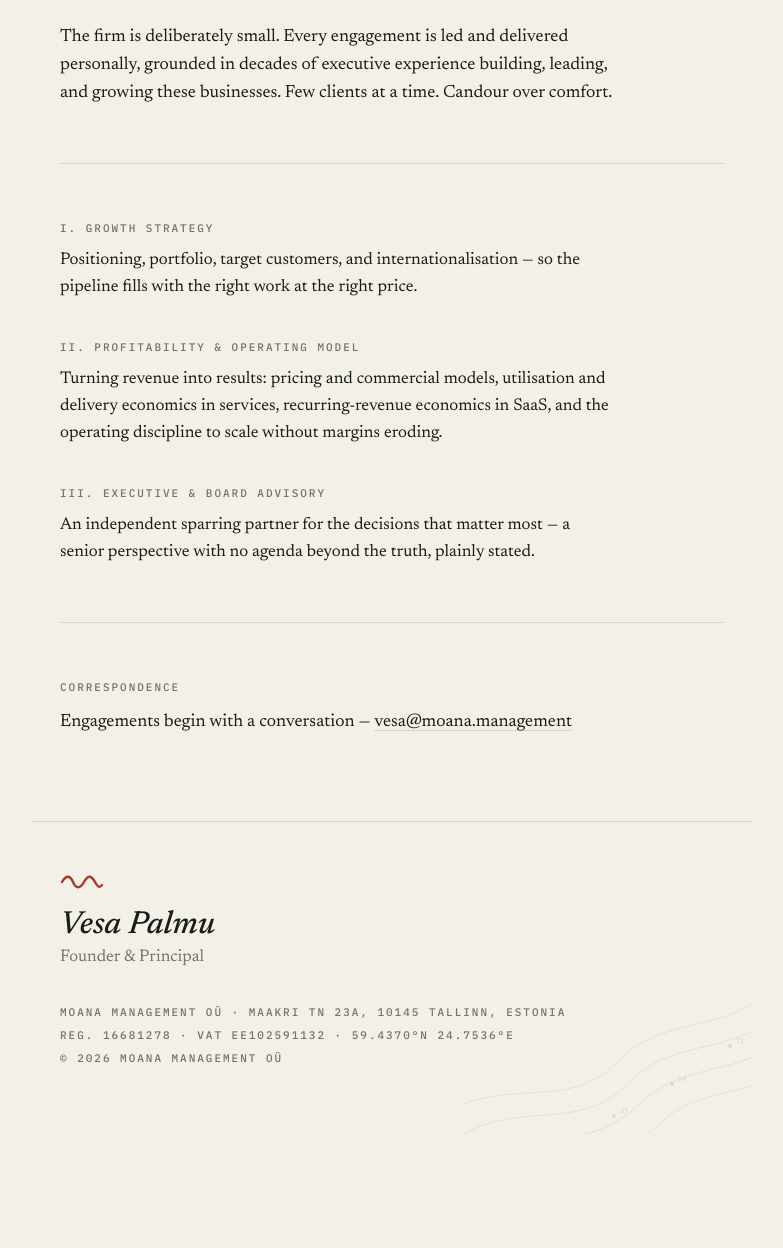
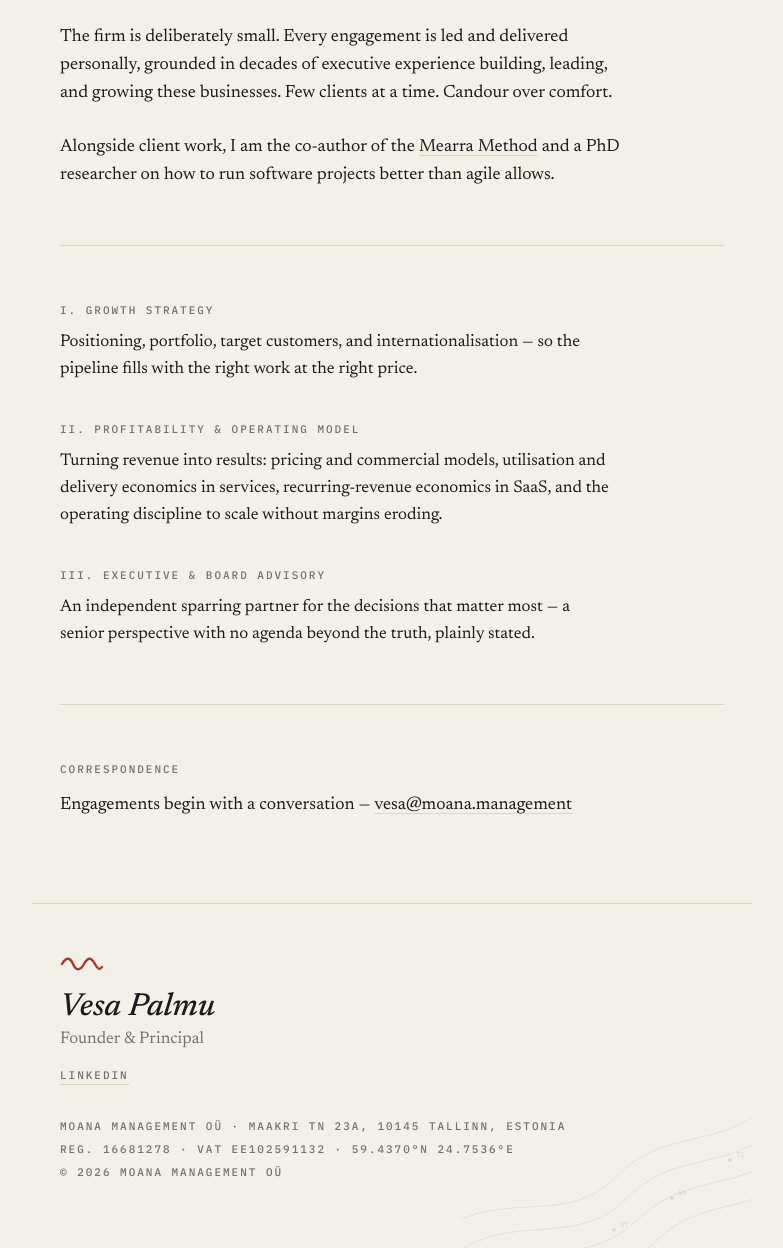
Before and after one commit to lobsterist/moana.management, a website: page public/index.html in a window 1280 px wide. Shown: the part 610-1858 px from the top of the page, without its empty margins (248-1031 px from the left). Before the commit the page ends 1744 px from the top, so only its background shows below. Drawn offline with Linux system fonts and the light colour scheme.

Commit message:
Add Mearra Method + PhD research mention and LinkedIn link
Co-Authored-By: Claude Fable 5 <noreply@anthropic.com>

```diff
--- a/public/index.html
+++ b/public/index.html
@@ -78,6 +78,14 @@
     max-width: 58ch;
     margin-bottom: 26px;
   }
+  p.body a {
+    color: var(--ink);
+    text-decoration: underline;
+    text-decoration-color: var(--hairline);
+    text-underline-offset: 4px;
+    transition: text-decoration-color 0.2s;
+  }
+  p.body a:hover { text-decoration-color: var(--red); }
   hr {
     border: 0;
     border-top: 1px solid var(--hairline);
@@ -123,8 +131,19 @@
   .sig-title {
     color: var(--graphite);
     font-size: 1.05rem;
+    margin-bottom: 14px;
+  }
+  .sig-links {
     margin-bottom: 30px;
   }
+  .sig-links a {
+    color: var(--graphite);
+    text-decoration: none;
+    border-bottom: 1px solid var(--hairline);
+    padding-bottom: 2px;
+    transition: color 0.2s, border-color 0.2s;
+  }
+  .sig-links a:hover { color: var(--ink); border-color: var(--red); }
   .legal {
     color: var(--graphite);
     line-height: 2.1;
@@ -164,6 +183,8 @@
 
   <p class="body">The firm is deliberately small. Every engagement is led and delivered personally, grounded in decades of executive experience building, leading, and growing these businesses. Few clients at a time. Candour over comfort.</p>
 
+  <p class="body">Alongside client work, I am the co-author of the <a href="https://method.mearra.com">Mearra Method</a> and a PhD researcher on how to run software projects better than agile allows.</p>
+
   <hr>
 
   <section class="svc">
@@ -193,6 +214,7 @@
   </svg>
   <div class="sig-name">Vesa Palmu</div>
   <div class="sig-title">Founder &amp; Principal</div>
+  <div class="sig-links mono"><a href="https://www.linkedin.com/in/vesapalmu/">LinkedIn</a></div>
   <p class="legal mono">
     Moana Management OÜ · Maakri tn 23a, 10145 Tallinn, Estonia<br>
     Reg. 16681278 · VAT EE102591132 · 59.4370°N 24.7536°E<br>
```
Also changed, not shown: 1 other file.
